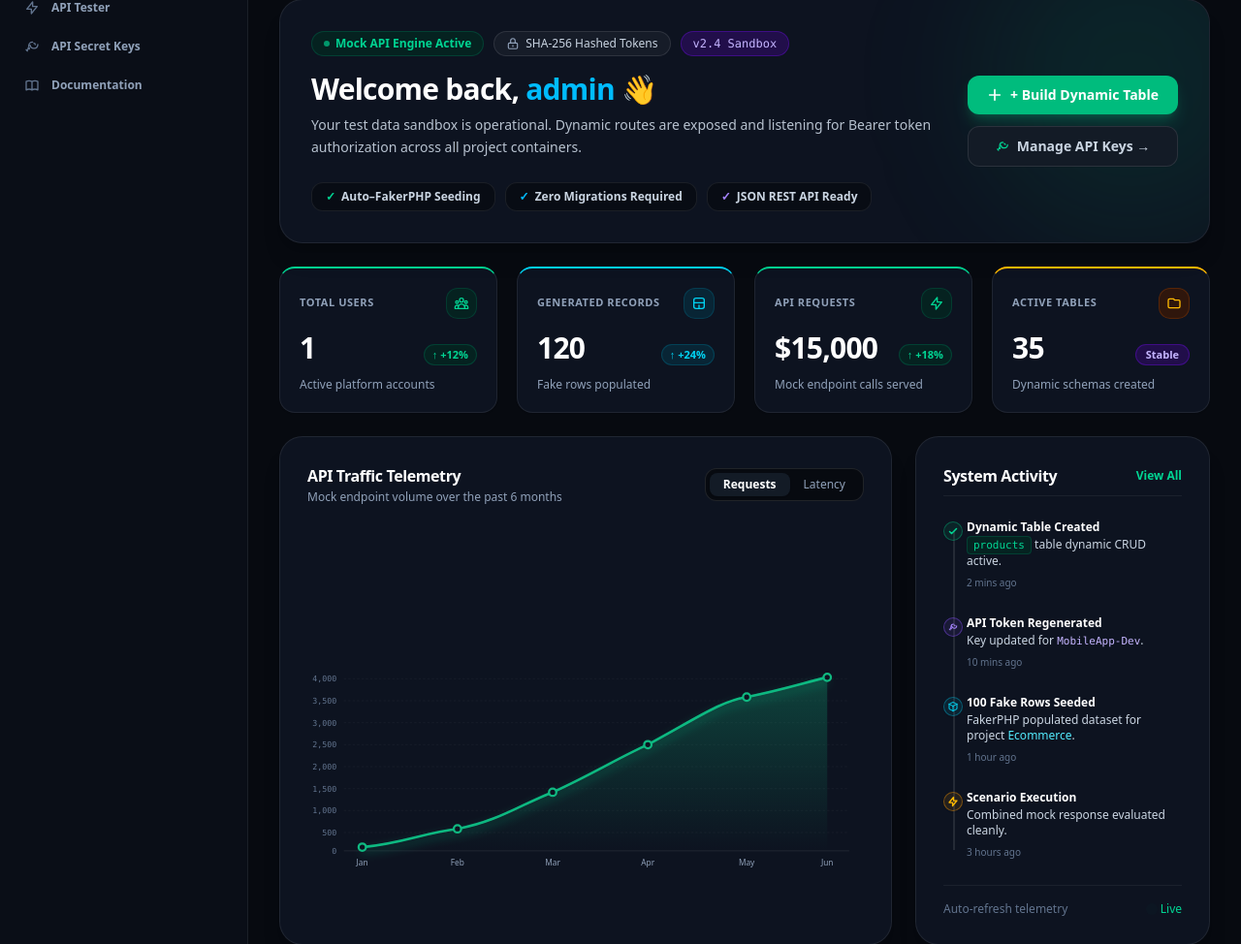
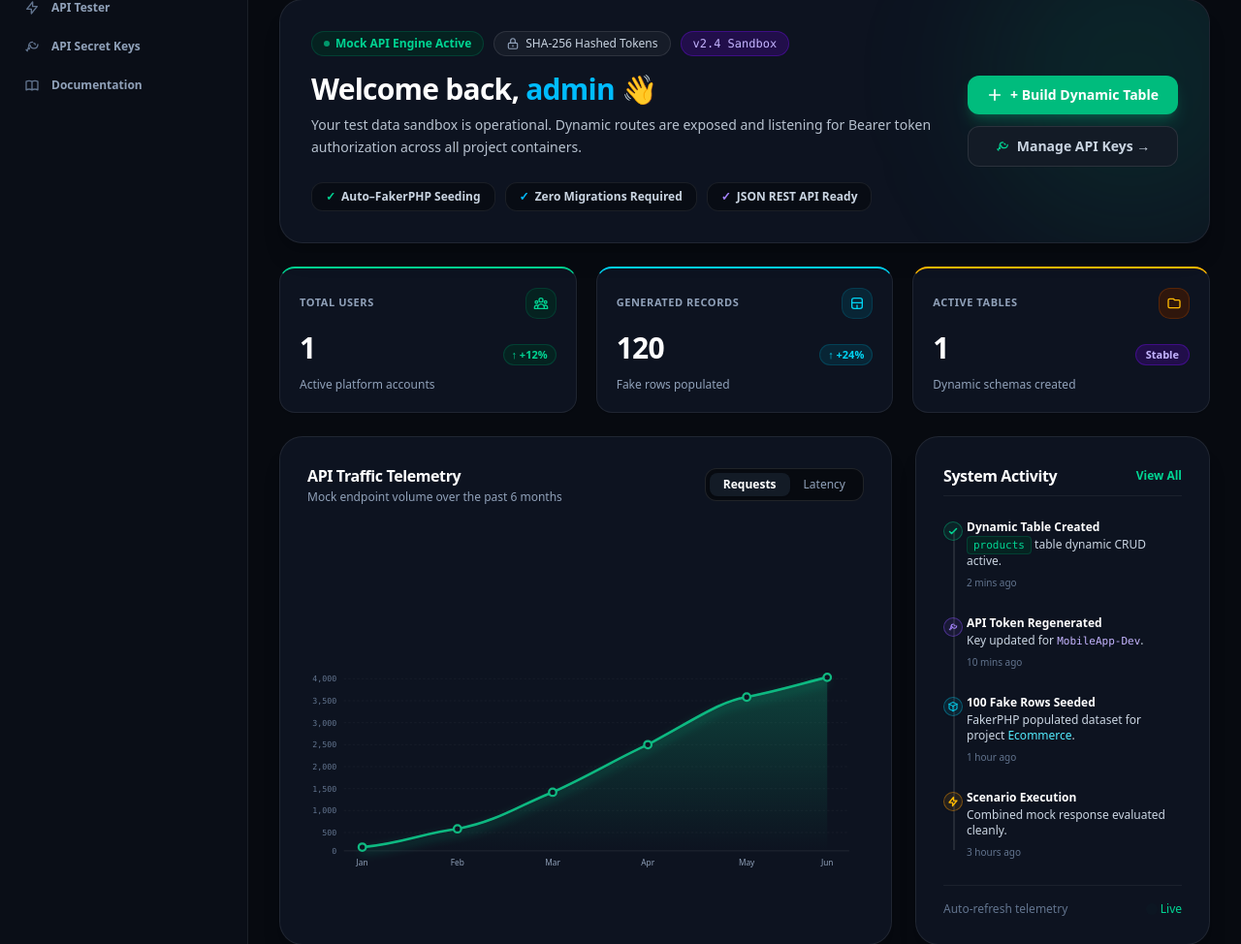
Before and after one commit to Sreyaprasanna/apiflex, a Laravel app: page /dashboard in a window 1280 px wide. Shown: the part 182-1156 px from the top of the page at 97% size. Run offline with Laravel 12, Linux system fonts and the light colour scheme; data comes from the database, SQL or seed files in the repository; data that the repository does not hold is empty; style sheets or scripts are compiled from the project's sources; some web fonts are replaced.

Commit message:
fixed bugs

```diff
--- a/resources/views/dashboard.blade.php
+++ b/resources/views/dashboard.blade.php
@@ -115,7 +115,7 @@
         $totalUsersCount = \App\Models\User::count();
     @endphp
 
-    <div class="grid grid-cols-1 sm:grid-cols-2 lg:grid-cols-4 gap-4 sm:gap-5 mb-6">
+    <div class="grid grid-cols-1 sm:grid-cols-2 lg:grid-cols-3 gap-4 sm:gap-5 mb-6">
         {{-- Card 1: TOTAL USERS --}}
         <div class="bg-white dark:bg-[#0D1320] border border-slate-200 dark:border-white/[0.08] border-t-2 border-t-emerald-500 dark:border-t-emerald-400 rounded-2xl p-5 shadow-sm dark:shadow-xs flex flex-col justify-between">
             <div>
@@ -159,7 +159,7 @@
         </div>
 
         {{-- Card 3: API REQUESTS --}}
-        <div class="bg-white dark:bg-[#0D1320] border border-slate-200 dark:border-white/[0.08] border-t-2 border-t-emerald-500 dark:border-t-emerald-400 rounded-2xl p-5 shadow-sm dark:shadow-xs flex flex-col justify-between">
+        <!-- <div class="bg-white dark:bg-[#0D1320] border border-slate-200 dark:border-white/[0.08] border-t-2 border-t-emerald-500 dark:border-t-emerald-400 rounded-2xl p-5 shadow-sm dark:shadow-xs flex flex-col justify-between">
             <div>
                 <div class="flex items-center justify-between mb-3">
                     <span class="text-[11px] font-bold tracking-wider text-slate-500 dark:text-slate-400 uppercase">API Requests</span>
@@ -177,7 +177,7 @@
                 </div>
             </div>
             <p class="text-xs text-slate-500 dark:text-slate-400 mt-3">Mock endpoint calls served</p>
-        </div>
+        </div> -->
 
         {{-- Card 4: ACTIVE TABLES --}}
         <div class="bg-white dark:bg-[#0D1320] border border-slate-200 dark:border-white/[0.08] border-t-2 border-t-amber-500 dark:border-t-amber-400 rounded-2xl p-5 shadow-sm dark:shadow-xs flex flex-col justify-between">
@@ -191,7 +191,7 @@
                     </div>
                 </div>
                 <div class="flex items-baseline justify-between">
-                    <span class="text-3xl font-extrabold text-slate-900 dark:text-white tracking-tight">{{ max($totalTablesCount, 35) }}</span>
+                    <span class="text-3xl font-extrabold text-slate-900 dark:text-white tracking-tight">{{ max($totalTablesCount, 1) }}</span>
                     <span class="text-[11px] font-bold text-violet-700 dark:text-violet-300 bg-violet-50 dark:bg-violet-950/60 border border-violet-200 dark:border-violet-800/50 px-2.5 py-0.5 rounded-full">
                         Stable
                     </span>
--- a/routes/web.php
+++ b/routes/web.php
@@ -16,6 +16,7 @@ Route::get('/', function () {
 
 // Dashboard & Projects
 Route::get('/dashboard', [ProjectController::class, 'dashboard'])->name('dashboard');
+// Route::get('/dashboard', [ApiTableController::class, 'showTable'])->name('dashboard');
 Route::get('/projects', [ProjectController::class, 'indexWeb'])->name('projects.index');
 Route::post('/projects', [ProjectController::class, 'store'])->name('projects.store');
 Route::get('/projects/{project}', [ProjectController::class, 'show'])->name('projects.show');
```
